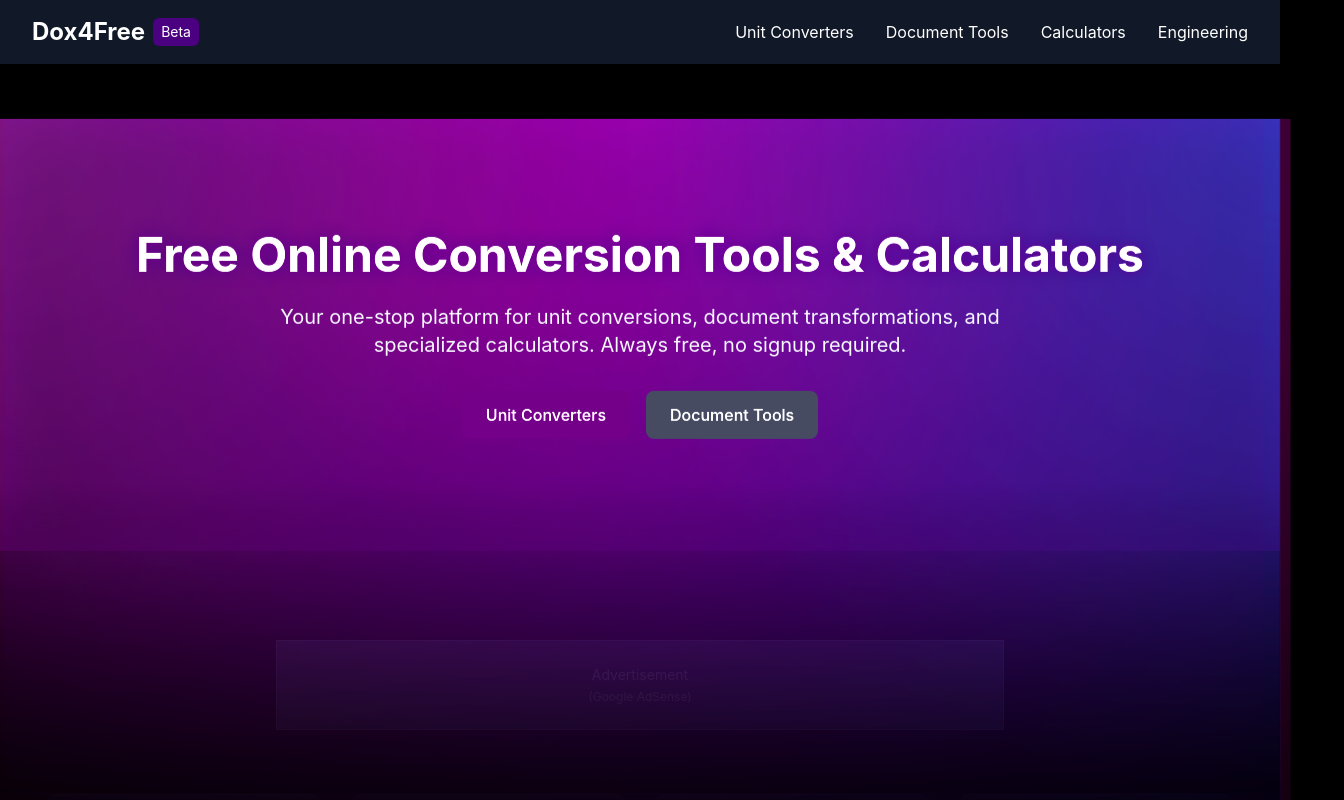
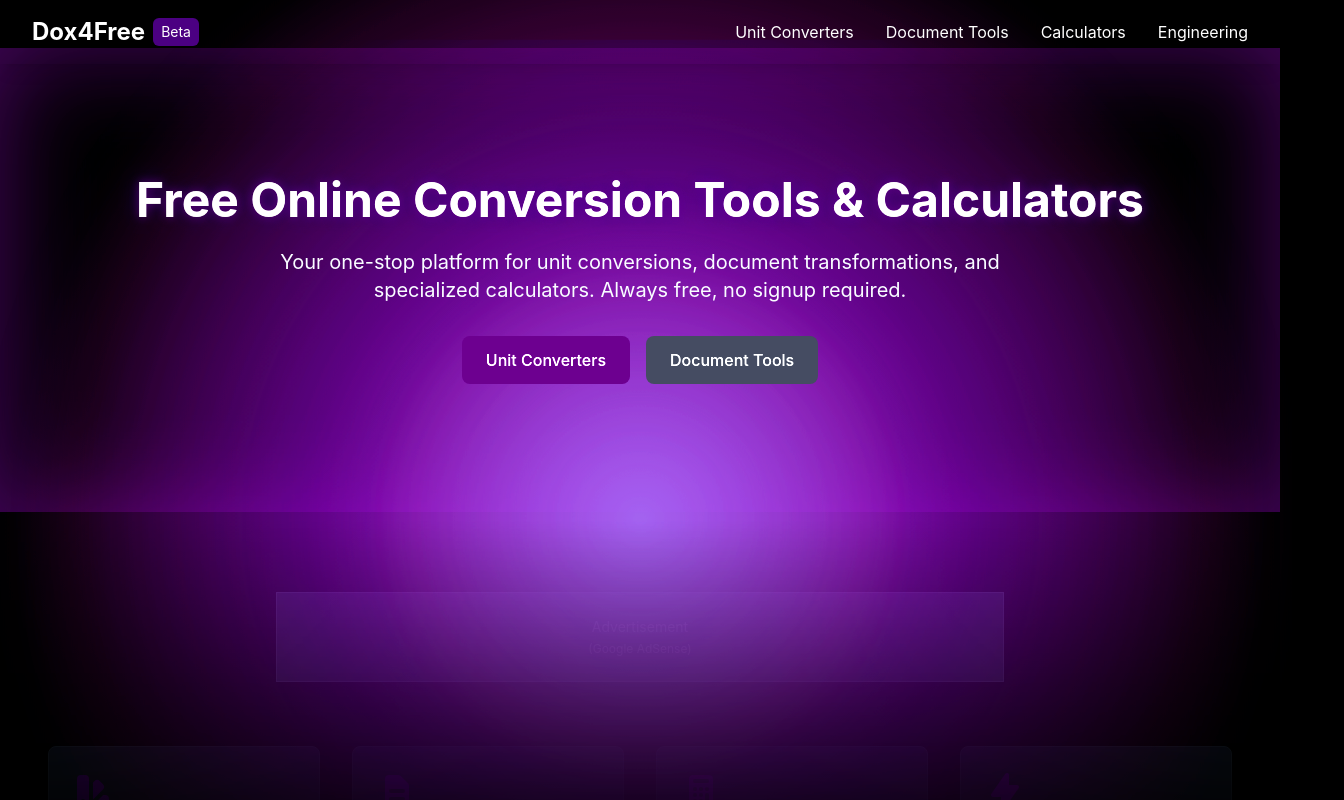
Before and after one commit to Evrenyilmaz101/dox4free, a React (Create React App) app: page / in a window 1280 px wide. Shown: the top 800 px of the page, 1344 px wide, since content can reach past the window. Built offline with nearby package versions, Linux system fonts and the light colour scheme.

Commit message:
Fix radiation effect to extend to top and radiate from center

```diff
--- a/src/components/layout/Header.tsx
+++ b/src/components/layout/Header.tsx
@@ -5,7 +5,7 @@ const Header: React.FC = () => {
   const [isMenuOpen, setIsMenuOpen] = useState(false);
 
   return (
-    <header className="bg-gray-900 shadow-lg">
+    <header className="bg-transparent z-50 relative shadow-lg">
       <div className="max-w-7xl mx-auto px-4 sm:px-6 lg:px-8 py-4">
         <div className="flex justify-between items-center">
           <div className="flex items-center">
--- a/src/index.css
+++ b/src/index.css
@@ -23,39 +23,57 @@ code {
 }
 
 /* Hero animation */
-@keyframes pulse-slow {
+@keyframes pulse-radial {
   0% {
-    opacity: 0.5;
-    transform: scale(0.98);
-    filter: brightness(0.8) saturate(0.9);
+    opacity: 0.6;
+    transform: scale(0.95);
+    filter: brightness(0.9) saturate(1);
   }
   50% {
     opacity: 1;
-    transform: scale(1.02);
-    filter: brightness(1.3) saturate(1.5);
+    transform: scale(1.1);
+    filter: brightness(1.4) saturate(1.5);
   }
   100% {
-    opacity: 0.5;
-    transform: scale(0.98);
-    filter: brightness(0.8) saturate(0.9);
+    opacity: 0.6;
+    transform: scale(0.95);
+    filter: brightness(0.9) saturate(1);
   }
 }
 
 @keyframes pulse-reverse {
   0% {
-    opacity: 0.6;
-    transform: scale(1.05);
-    filter: brightness(0.9) saturate(1);
+    opacity: 0.7;
+    transform: scale(1.1);
+    filter: brightness(0.9) saturate(1.1);
+  }
+  50% {
+    opacity: 0.95;
+    transform: scale(0.9);
+    filter: brightness(1.5) saturate(1.7);
+  }
+  100% {
+    opacity: 0.7;
+    transform: scale(1.1);
+    filter: brightness(0.9) saturate(1.1);
+  }
+}
+
+@keyframes pulse-slow {
+  0% {
+    opacity: 0.5;
+    transform: scale(1);
+    filter: brightness(1) saturate(1);
   }
   50% {
     opacity: 0.9;
-    transform: scale(0.98);
-    filter: brightness(1.4) saturate(1.6);
+    transform: scale(1.05);
+    filter: brightness(1.3) saturate(1.4);
   }
   100% {
-    opacity: 0.6;
-    transform: scale(1.05);
-    filter: brightness(0.9) saturate(1);
+    opacity: 0.5;
+    transform: scale(1);
+    filter: brightness(1) saturate(1);
   }
 }
 
@@ -70,15 +88,15 @@ code {
 }
 
 .hero-gradient-1 {
-  animation: pulse-slow 15s ease-in-out infinite;
+  animation: pulse-radial 12s ease-in-out infinite;
 }
 
 .hero-gradient-2 {
-  animation: pulse-reverse 18s ease-in-out infinite;
+  animation: pulse-reverse 15s ease-in-out infinite;
 }
 
 .hero-gradient-3 {
-  animation: pulse-slow 20s ease-in-out infinite 3s;
+  animation: pulse-slow 18s ease-in-out infinite 2s;
 }
 
 /* Additional animation for extra effect */
@@ -87,13 +105,13 @@ code {
     filter: brightness(0.9) hue-rotate(0deg);
   }
   25% {
-    filter: brightness(1.2) hue-rotate(15deg);
+    filter: brightness(1.2) hue-rotate(10deg);
   }
   50% {
-    filter: brightness(1) hue-rotate(-5deg);
+    filter: brightness(1.1) hue-rotate(-5deg);
   }
   75% {
-    filter: brightness(1.2) hue-rotate(-15deg);
+    filter: brightness(1.3) hue-rotate(-15deg);
   }
   100% {
     filter: brightness(0.9) hue-rotate(0deg);
@@ -101,9 +119,9 @@ code {
 }
 
 .hero-container {
-  animation: glow 20s ease-in-out infinite, float 15s ease-in-out infinite;
+  animation: glow 20s ease-in-out infinite;
   position: relative;
-  box-shadow: 0 0 60px rgba(130, 0, 255, 0.3) inset;
+  box-shadow: 0 0 100px rgba(150, 20, 255, 0.4) inset;
 }
 
 /* Text effects */
--- a/src/pages/HomePage.tsx
+++ b/src/pages/HomePage.tsx
@@ -59,61 +59,59 @@ const HomePage: React.FC = () => {
     <div className="max-w-7xl mx-auto px-4 sm:px-6 lg:px-8 py-12">
       {/* Hero Section with Radiating Effect - Full width, no border */}
       <div
-        className="relative text-center mb-20 pt-28 pb-28 -mx-4 sm:-mx-6 lg:-mx-8 overflow-visible hero-container"
+        className="relative text-center mb-20 pt-32 pb-32 -mx-4 sm:-mx-6 lg:-mx-8 overflow-visible hero-container"
         style={{
           marginLeft: 'calc(-50vw + 50%)',
           marginRight: 'calc(-50vw + 50%)',
           width: '100vw',
           position: 'relative',
+          marginTop: '-80px', // Negative margin to extend to the very top
         }}
       >
         {/* Extended gradient background with fade-out effect */}
-        <div className="absolute inset-0 overflow-visible" style={{ height: '130%' }}>
-          {/* Purple gradient - extending downward */}
+        <div className="absolute inset-0 overflow-visible" style={{ height: '150%', top: '-50px' }}>
+          {/* Main center radial gradient */}
           <div
             className="absolute inset-0 opacity-90 hero-gradient-1"
             style={{
-              background: 'radial-gradient(circle at top center, rgba(170, 0, 255, 0.7) 0%, rgba(120, 0, 255, 0.35) 45%, rgba(0, 0, 0, 0) 100%)',
+              background: 'radial-gradient(circle at center, rgba(180, 20, 255, 0.8) 0%, rgba(120, 0, 255, 0.4) 30%, rgba(0, 0, 0, 0) 70%)',
               transform: 'scale(1.5)',
-              transformOrigin: 'top center',
               height: '150%',
             }}
           ></div>
 
-          {/* Blue gradient - extending downward */}
+          {/* Second radial gradient for depth */}
           <div
             className="absolute inset-0 opacity-80 hero-gradient-2"
             style={{
-              background: 'radial-gradient(circle at top right, rgba(0, 80, 255, 0.7) 0%, rgba(0, 30, 200, 0.35) 45%, rgba(0, 0, 0, 0) 100%)',
+              background: 'radial-gradient(circle at center, rgba(0, 100, 255, 0.7) 0%, rgba(0, 30, 200, 0.3) 35%, rgba(0, 0, 0, 0) 75%)',
               transform: 'scale(1.8)',
-              transformOrigin: 'top right',
               height: '150%',
             }}
           ></div>
 
-          {/* Additional purple gradient - extending downward */}
+          {/* Additional radial gradient for a third layer */}
           <div
-            className="absolute inset-0 opacity-80 hero-gradient-3"
+            className="absolute inset-0 opacity-70 hero-gradient-3"
             style={{
-              background: 'radial-gradient(circle at top left, rgba(200, 70, 255, 0.7) 0%, rgba(160, 0, 240, 0.35) 40%, rgba(0, 0, 0, 0) 100%)',
-              transform: 'scale(1.8)',
-              transformOrigin: 'top left',
+              background: 'radial-gradient(circle at center, rgba(220, 100, 255, 0.6) 0%, rgba(160, 0, 240, 0.2) 40%, rgba(0, 0, 0, 0) 80%)',
+              transform: 'scale(2)',
               height: '150%',
             }}
           ></div>
 
           {/* Gradual fade to black */}
           <div
-            className="absolute inset-x-0 bottom-0 opacity-90"
+            className="absolute inset-x-0 bottom-0 opacity-95"
             style={{
               background: 'linear-gradient(to bottom, rgba(0, 0, 0, 0) 0%, rgba(0, 0, 0, 1) 100%)',
-              height: '60%',
-              top: '65%',
+              height: '50%',
+              top: '75%',
             }}
           ></div>
 
-          {/* Black overlay for text readability with reduced opacity at bottom */}
-          <div className="absolute inset-0 bg-black opacity-20" style={{ height: '120%' }}></div>
+          {/* Black overlay for text readability with reduced opacity */}
+          <div className="absolute inset-0 bg-black opacity-15" style={{ height: '150%' }}></div>
         </div>
 
         {/* Content */}
```
